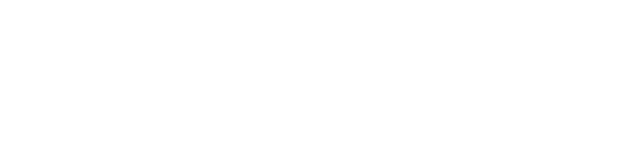
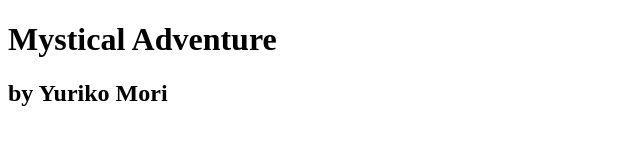
Before and after one commit to joanna-stachowicz/learning-git-2, a plain HTML site: page index.html in a window 1280 px wide. Shown: the whole page, without its empty margins (0-640 px from the left). Drawn offline with Linux system fonts and the light colour scheme; a web font is replaced by a local one.

Commit message:
Add html for page header

```diff
--- a/index.html
+++ b/index.html
@@ -7,6 +7,7 @@
         <link rel="stylesheet" href="css/style.css">
     </head>
     <body>
-
+        <h1>Mystical Adventure</h1>
+        <h2>by <span>Yuriko Mori</span></h2>
     </body>
 </html>
```
